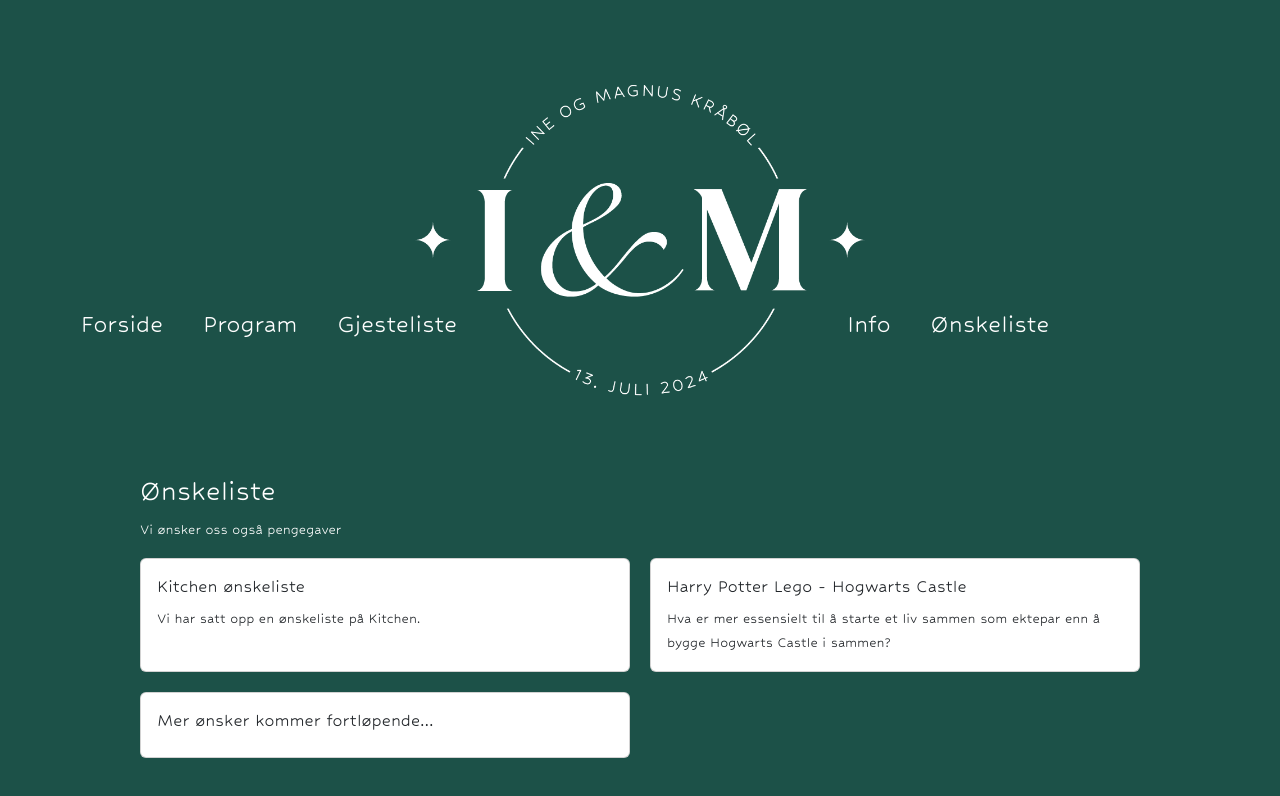
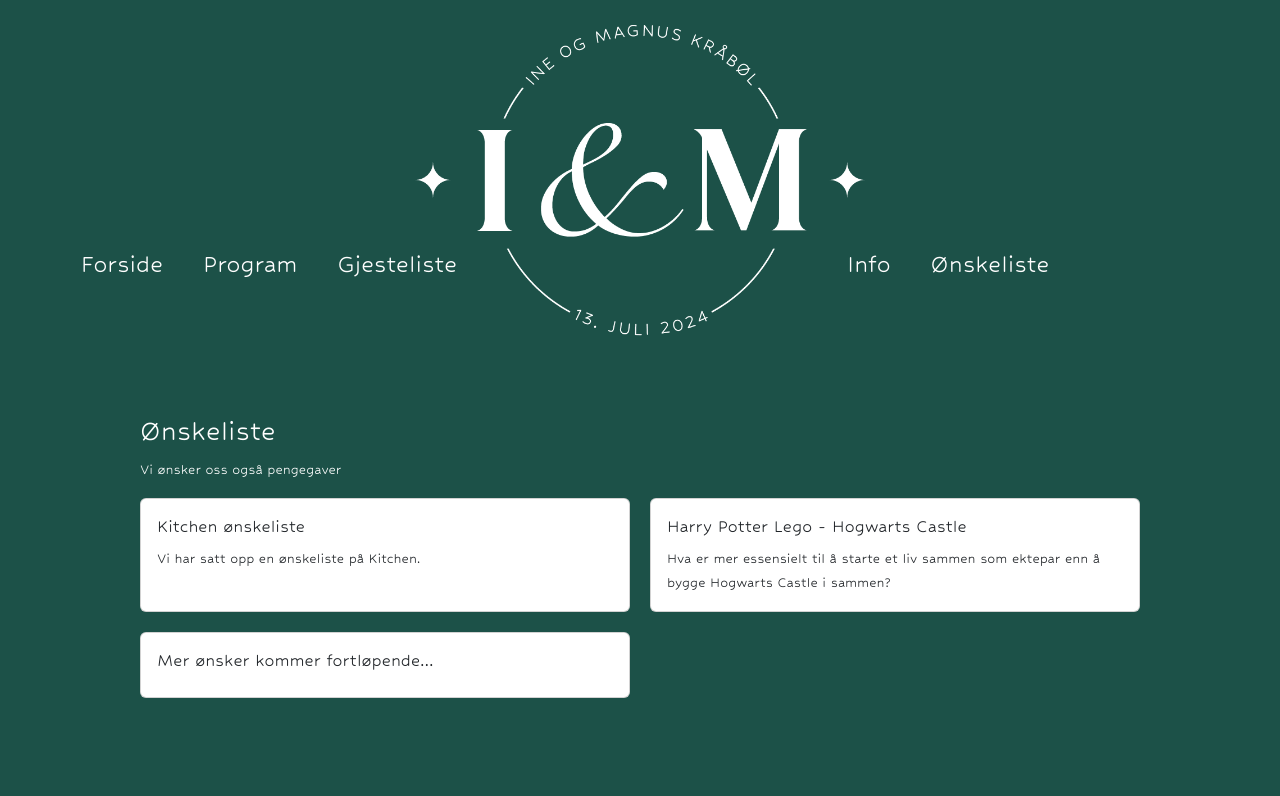
Before and after one commit to holmfred/Magnus-Ine, a React (Create React App) app in the folder bryllup/: page /Wishlist in a window 1280 px wide. Shown: the top 796 px of the page. Built offline with nearby package versions, Linux system fonts and the light colour scheme.

Commit message:
Updated header placement

```diff
--- a/bryllup/src/sass/partials/_global.scss
+++ b/bryllup/src/sass/partials/_global.scss
@@ -2,6 +2,12 @@
 @font-face {
   font-family: "Hubballi-Regular";
   src: url(../../fonts/Hubballi-Regular.ttf);
+}
+
+
+//Header
+#header {
+  margin-top: -60px;
 }
 
 // Body
```
